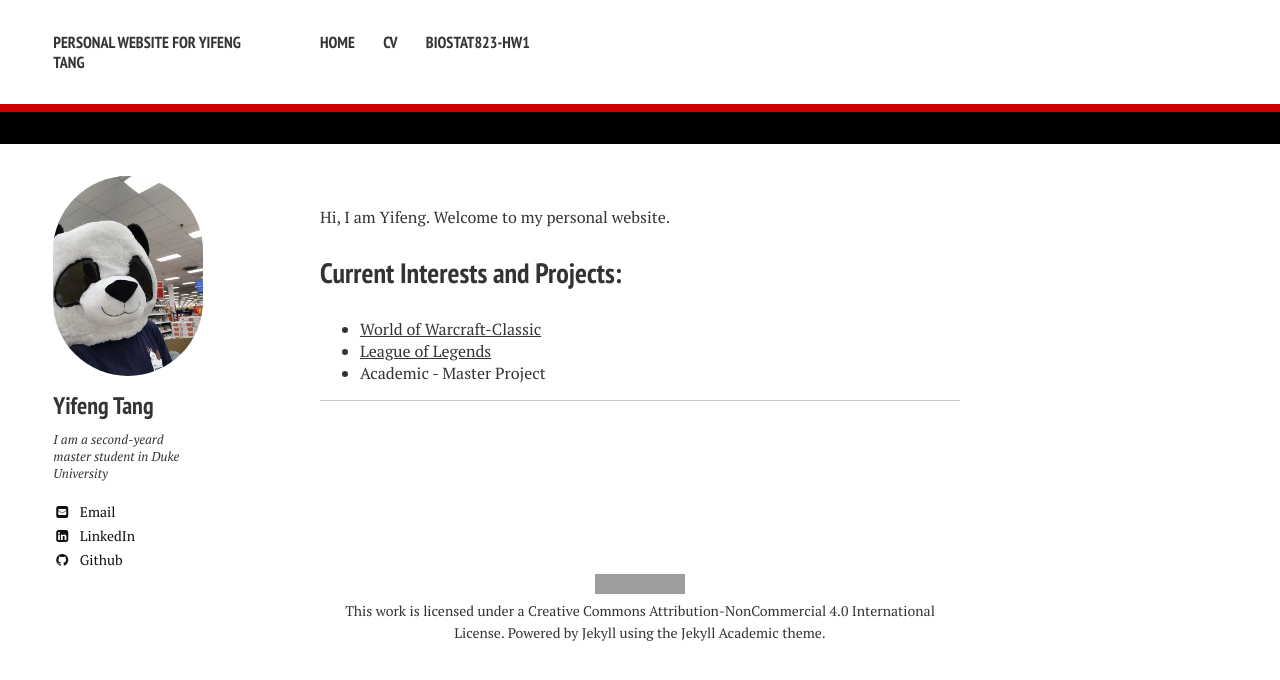
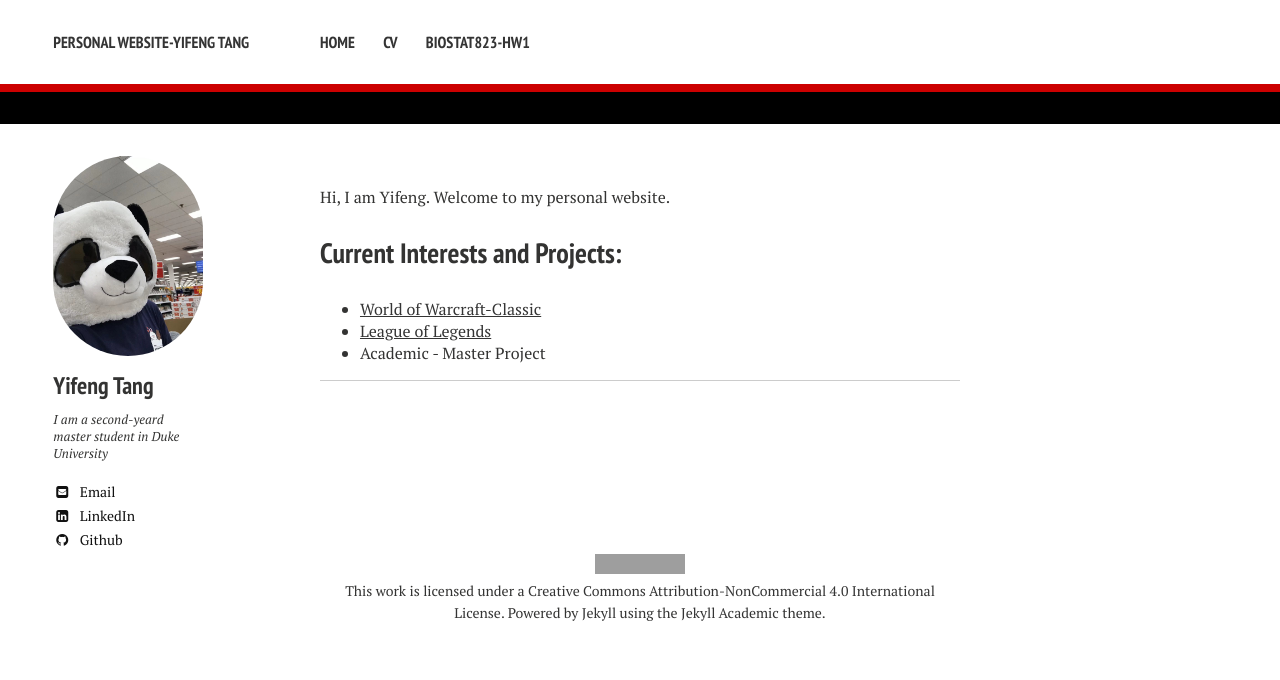
Before and after one commit to Yifeng-T/Yifeng-T.github.io, a Jekyll site: the page built from index.md, in a window 1280 px wide. Shown: the top 680 px of the page. Built offline with Jekyll 4.4.1, drawn with Linux system fonts in a browser that asks for light colours; nearby versions of some CDN libraries; grey boxes are pictures that could not be loaded.

Commit message:
Update _config.yml

```diff
--- a/_config.yml
+++ b/_config.yml
@@ -1,6 +1,6 @@
 # Site wide configuration
 
-title: Personal Website for Yifeng Tang
+title: Personal Website-Yifeng Tang
 locale: en_US
 logo: # filename of a logo image that has been placed into your images directory
 
```
